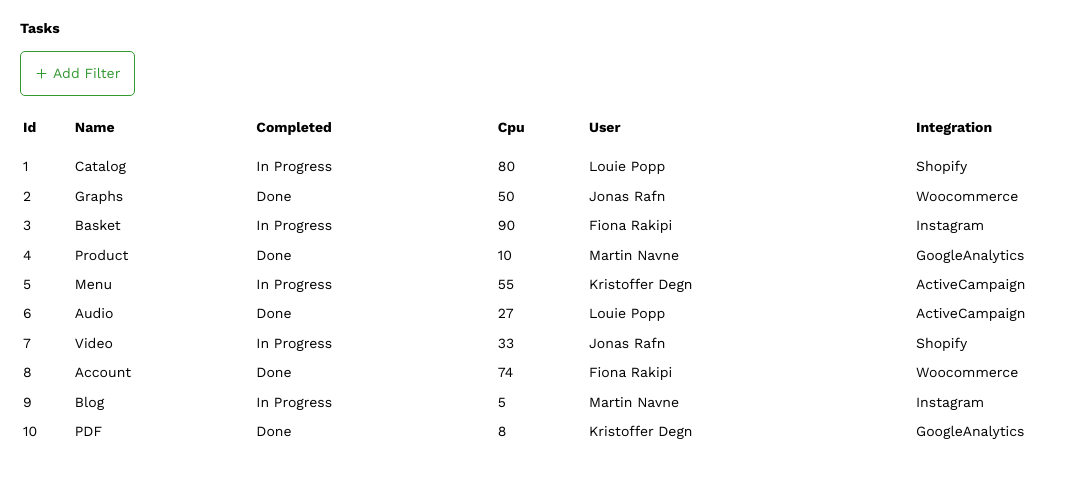
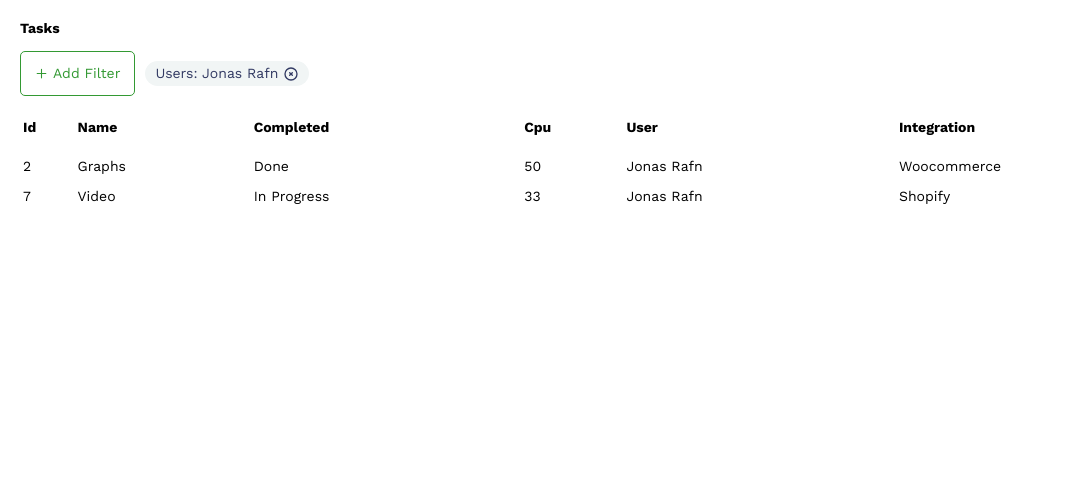
Before and after one commit to alexsharabayko/react-ui-library, a React app: page / in a window 1280 px wide. Shown: the top 478 px of the page, without its empty margins (0-1068 px from the left). Built offline with nearby package versions, Linux system fonts and the light colour scheme.

Commit message:
Add README + some fixes

```diff
--- a/src/components/filter/componets/filter-body.component.tsx
+++ b/src/components/filter/componets/filter-body.component.tsx
@@ -17,7 +17,7 @@ export interface IFilterBodyProps {
 export const FilterBody = ({ filterGroupsWithItems, selectedFilters, onToggle }: IFilterBodyProps): ReactElement => {
   return (
     <div className={css.content}>
-      <Tabs selectedValue="users">
+      <Tabs selectedValue={filterGroupsWithItems[0].criteria}>
         {filterGroupsWithItems.map(filterGroup => {
           return (
             <Tab key={filterGroup.criteria} value={filterGroup.criteria} title={filterGroup.title}>
--- a/src/components/filter/filter.component.tsx
+++ b/src/components/filter/filter.component.tsx
@@ -1,4 +1,4 @@
-import React, { PropsWithChildren, ReactElement, useState } from 'react';
+import React, { PropsWithChildren, ReactElement, useEffect, useState } from 'react';
 import css from './filter.module.scss';
 import { Popup } from '../popup/popup.component';
 import { Button } from '../button/button.component';
@@ -11,12 +11,13 @@ import { FilterBody } from './componets/filter-body.component';
 
 export interface IFilterProps {
   onUpdate?: (selectedFilters: ISelectedFilters) => void;
+  selectedFilters?: ISelectedFilters;
 }
 
 /**
  * Filter Component Description
  */
-export const Filter = ({ onUpdate, children }: PropsWithChildren<IFilterProps>): ReactElement => {
+export const Filter = ({ onUpdate, selectedFilters: selectedFiltersProp = {}, children }: PropsWithChildren<IFilterProps>): ReactElement => {
   const [selectedFilters, setSelectedFilters] = useState<ISelectedFilters>({});
   const filterGroups = useChildrenProps<PropsWithChildren<IFilterGroup>>(children, FilterGroup);
   const filterGroupsWithItems = filterGroups.map<IFilterGroupWithItems>(filterGroup => {
@@ -25,6 +26,10 @@ export const Filter = ({ onUpdate, children }: PropsWithChildren<IFilterProps>):
       items: useChildrenProps<PropsWithChildren<IFilterItem>>(filterGroup.children, FilterItem),
     };
   });
+
+  useEffect(() => {
+    setSelectedFilters(selectedFiltersProp);
+  }, [selectedFiltersProp])
 
   const toggleCriteria = ({ criteria, multiple }: IFilterGroup, { value }: IFilterItem): void => {
     const selectedFiltersCopy = { ...selectedFilters };
--- a/src/screens/example/example.component.tsx
+++ b/src/screens/example/example.component.tsx
@@ -14,7 +14,7 @@ export interface IExampleProps {
  * Example Component Description
  */
 export const Example = ({}: IExampleProps): ReactElement => {
-  const [selectedFilters, setSelectedFilters] = useState<ISelectedFilters>({});
+  const [selectedFilters, setSelectedFilters] = useState<ISelectedFilters>({ userId: ['2'] });
   const criteria = Object.keys(selectedFilters);
   console.log(criteria);
   const filteredTasks = TASKS.filter(task => {
@@ -27,7 +27,7 @@ export const Example = ({}: IExampleProps): ReactElement => {
         <h1 className="rc-m-b-15">Tasks</h1>
 
         <div>
-          <Filter onUpdate={setSelectedFilters}>
+          <Filter onUpdate={setSelectedFilters} selectedFilters={selectedFilters}>
             <FilterGroup criteria="userId" title="Users" multiple={true}>
               {USERS.map(user => {
                 return (
```
Also changed, not shown: 1 other file (tests, documents, lock files or other folders).
